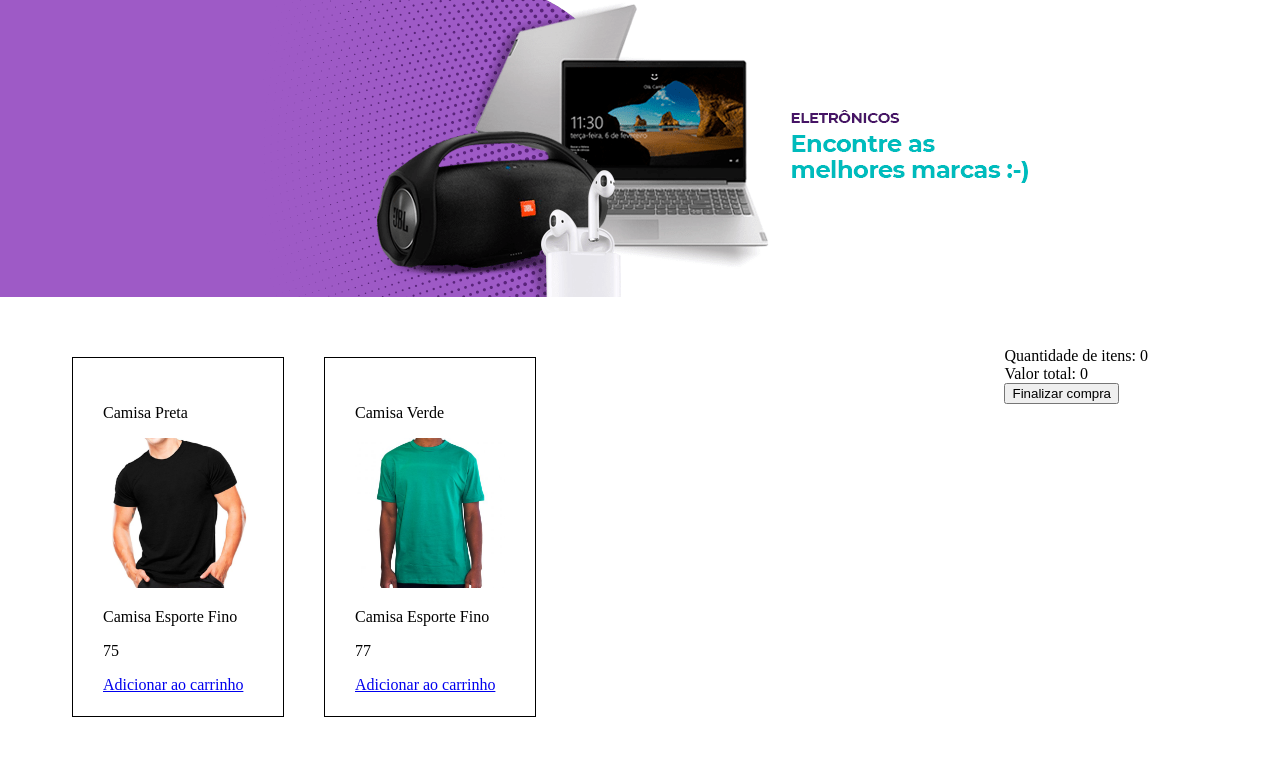
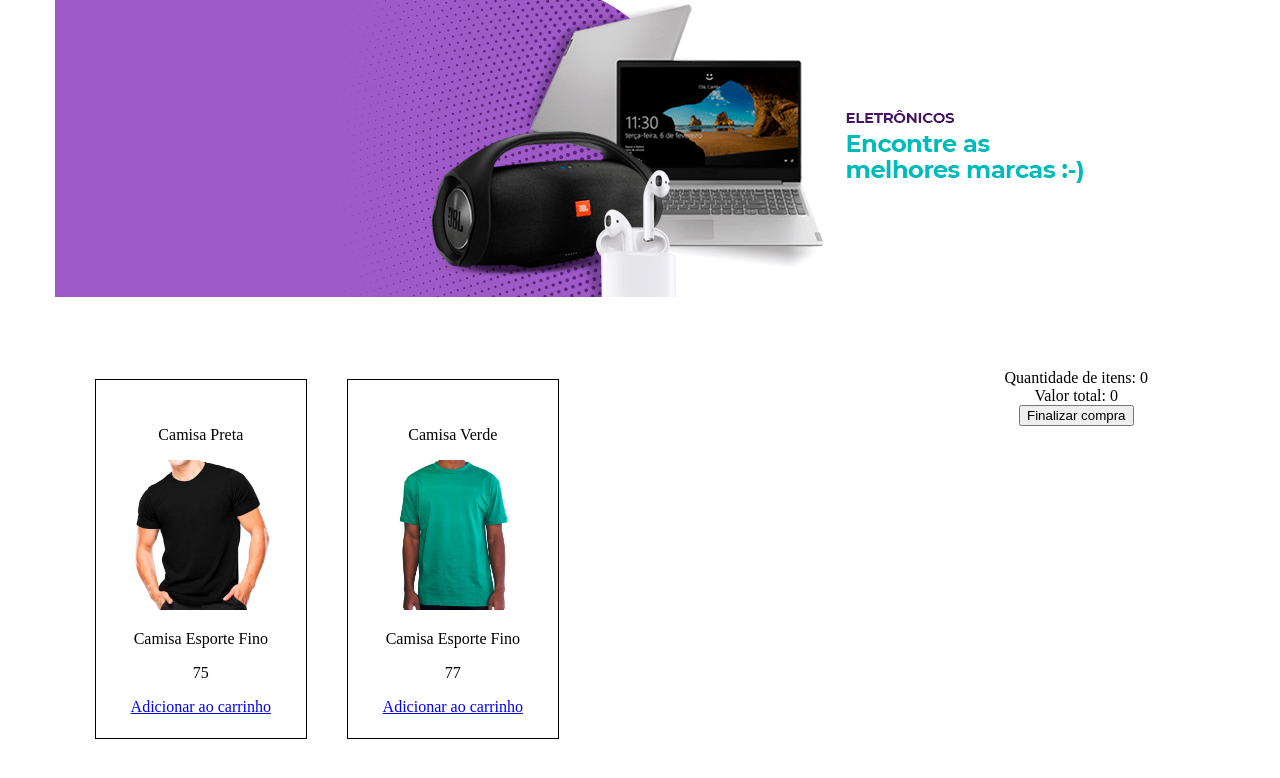
Before and after one commit to swesley400/carrinhodecompras, a website: page carrinho/index.html in a window 1280 px wide. Shown: the part 122-900 px from the top of the page. Drawn offline with Linux system fonts and the light colour scheme.

Commit message:
alteracoes css

```diff
--- a/carrinho/css/index.css
+++ b/carrinho/css/index.css
@@ -27,16 +27,23 @@ header ul li{
 .container-banner{
     width: 100%;
     height: 300px;
+    display: flex;
+    align-items: center ;
+    text-align: center;
+    justify-content: center  ;
 
 
 }
 .container-banner img{
     width: auto;
-    margin: auto;
+
 }
 .container{
     margin: 12px;
     position: relative;
+    align-items: center ;
+    text-align: center;
+    justify-content: center  ;
 }
 .campo-do-carrinho{
     position: absolute;
@@ -51,10 +58,11 @@ header ul li{
     height: 150px;
 }
 .container-produtos{
+
     width: 300px;
     height: 400px;
     display: flex;
-    margin: 40px;
+    margin: 5%;
 
 
 
```
